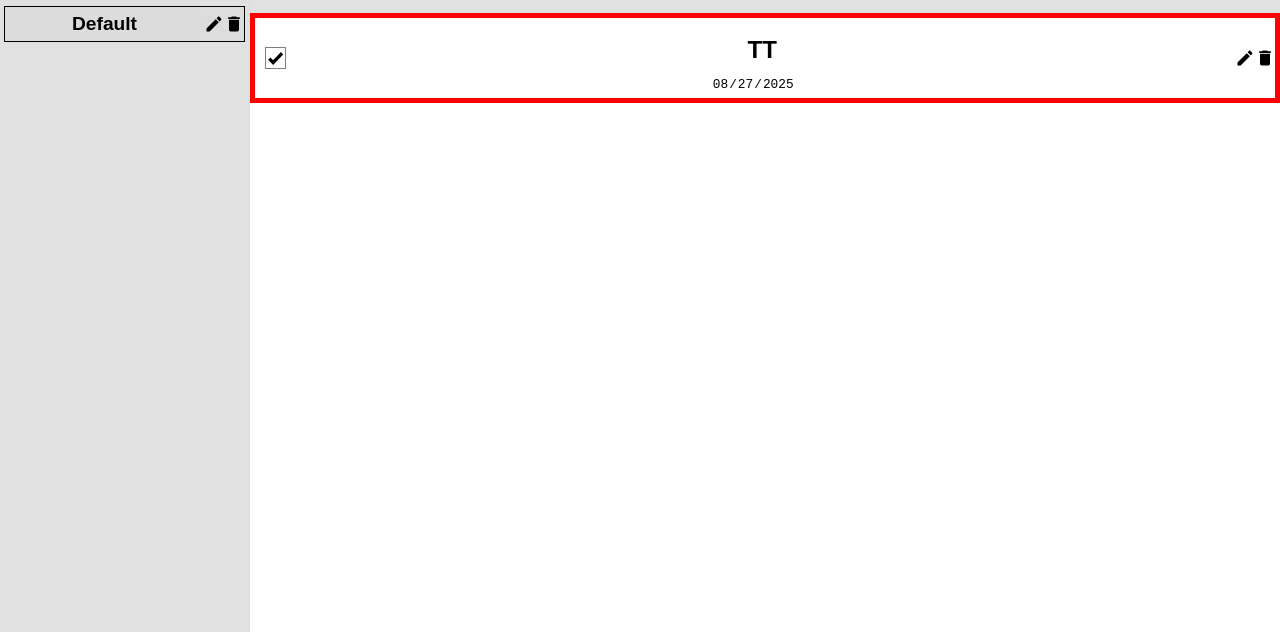
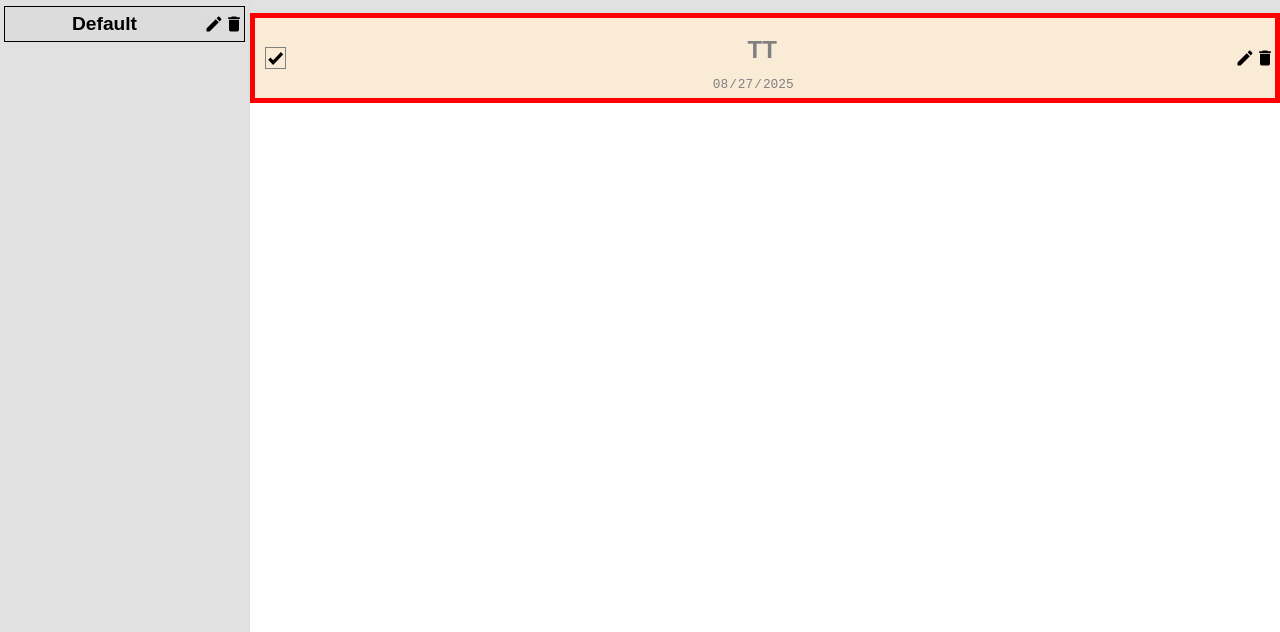
Before and after one commit to nick-x-han/todo-list, a website built with webpack: page src/template.html in a window 1280 px wide. Both pictures are taken after a click on the checkbox 275 px from the left and 226 px from the top of the page. Shown: the part 168-800 px from the top of the page. Built offline with nearby package versions, Linux system fonts and the light colour scheme.

Commit message:
Add mark as completed functionality

```diff
--- a/src/styles.css
+++ b/src/styles.css
@@ -380,8 +380,10 @@ body {
 }
 
 .completed {
+  background-color: antiquewhite;
   * {
     color: gray;
+    background-color: antiquewhite;
   }
 }
 
--- a/src/todoForm.js
+++ b/src/todoForm.js
@@ -20,6 +20,8 @@ export default class TodoForm {
 
     description = document.createElement("textarea");
 
+    editableState = false;
+
     constructor(todo) {
         this.todo = todo;
         this.initiateTodoHTML(todo)
@@ -31,6 +33,7 @@ export default class TodoForm {
     }
 
     toggleEditForm() {
+        this.editableState = !this.editableState;
         this.toggleReadStatus();
         this.changeButtonEditState();
         this.toggleOpenDescription(this.todoDiv);
@@ -85,6 +88,13 @@ export default class TodoForm {
         }
     }
 
+    toggleCompletedState(target) {
+        if (target === this.completedCheckbox) {
+            this.todo.toggleCompleted();
+            this.todoDiv.classList.toggle("completed");
+        }
+    }
+
     //all of this only needs to run on creation
     initiateTodoHTML(todo) {
         this.completedCheckbox.type = "checkbox";
@@ -109,6 +119,8 @@ export default class TodoForm {
         this.dateTitleDiv.classList.add("vertical-two");
 
         this.todoDiv.addEventListener("click", e => this.toggleOpenDescription(e.target));
+
+        this.completedCheckbox.addEventListener("click", e => this.toggleCompletedState(e.target));
 
         this.dueDate.classList.toggle("todo-date");
         this.titleDisplay.classList.toggle("todo-title");
```
